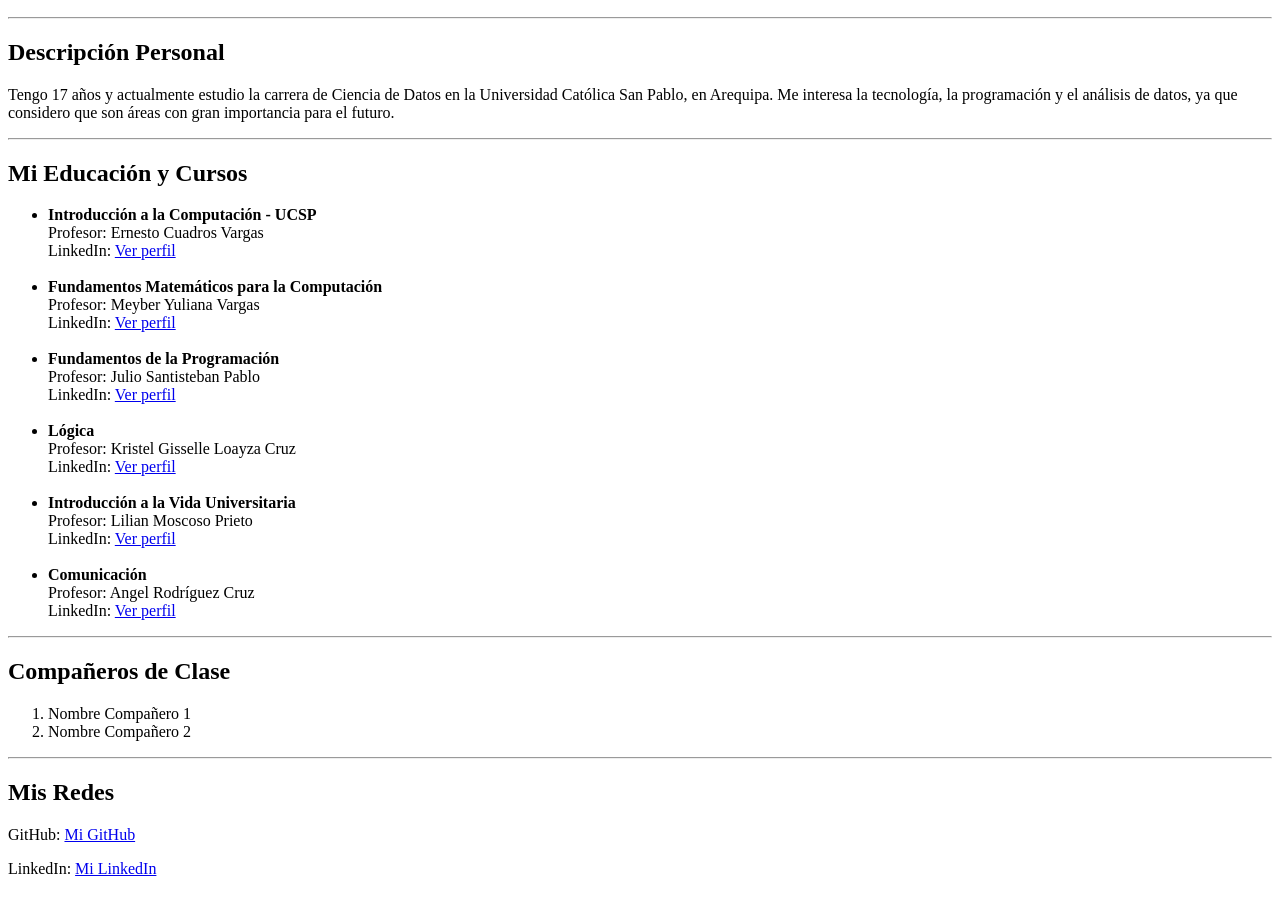
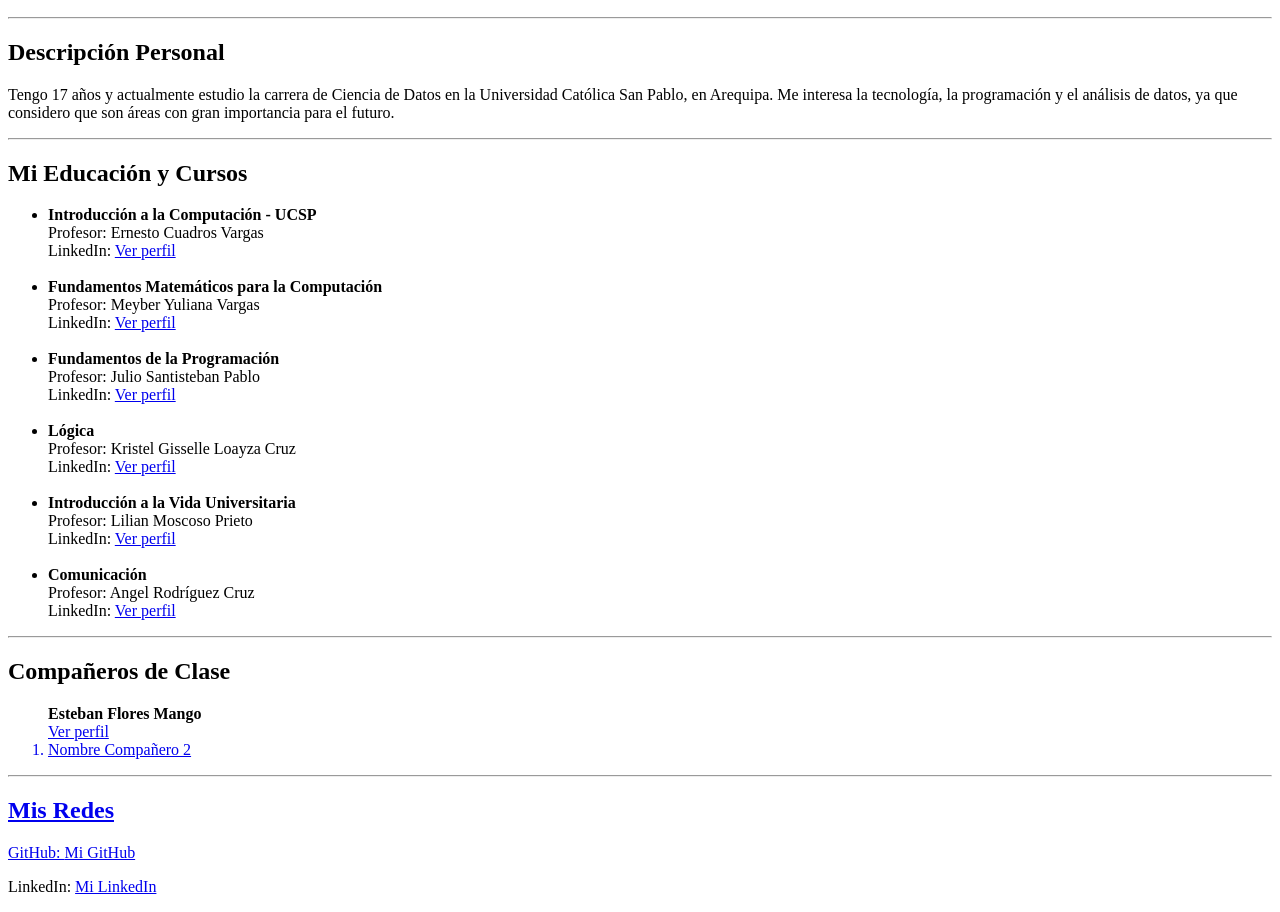
Before and after one commit to diegosucasacacohata-wq/Diego-Fabrizio-Sucacaca-Cohata, a plain HTML site: page index.html in a window 1280 px wide. Shown: the part 110-1022 px from the top of the page. Drawn offline with Linux system fonts and the light colour scheme.

Commit message:
Update index.html

```diff
--- a/index.html
+++ b/index.html
@@ -98,7 +98,9 @@
     <h2>Compañeros de Clase</h2>
 
     <ol>
-        <li>Nombre Compañero 1</li>
+        <strong>Esteban Flores Mango</strong><br>
+        <a href="https://furitaxs.github.io/estebanfloresmango.github.io/" target="_blank">
+            Ver perfil
         <li>Nombre Compañero 2</li>
     </ol>
 
```
